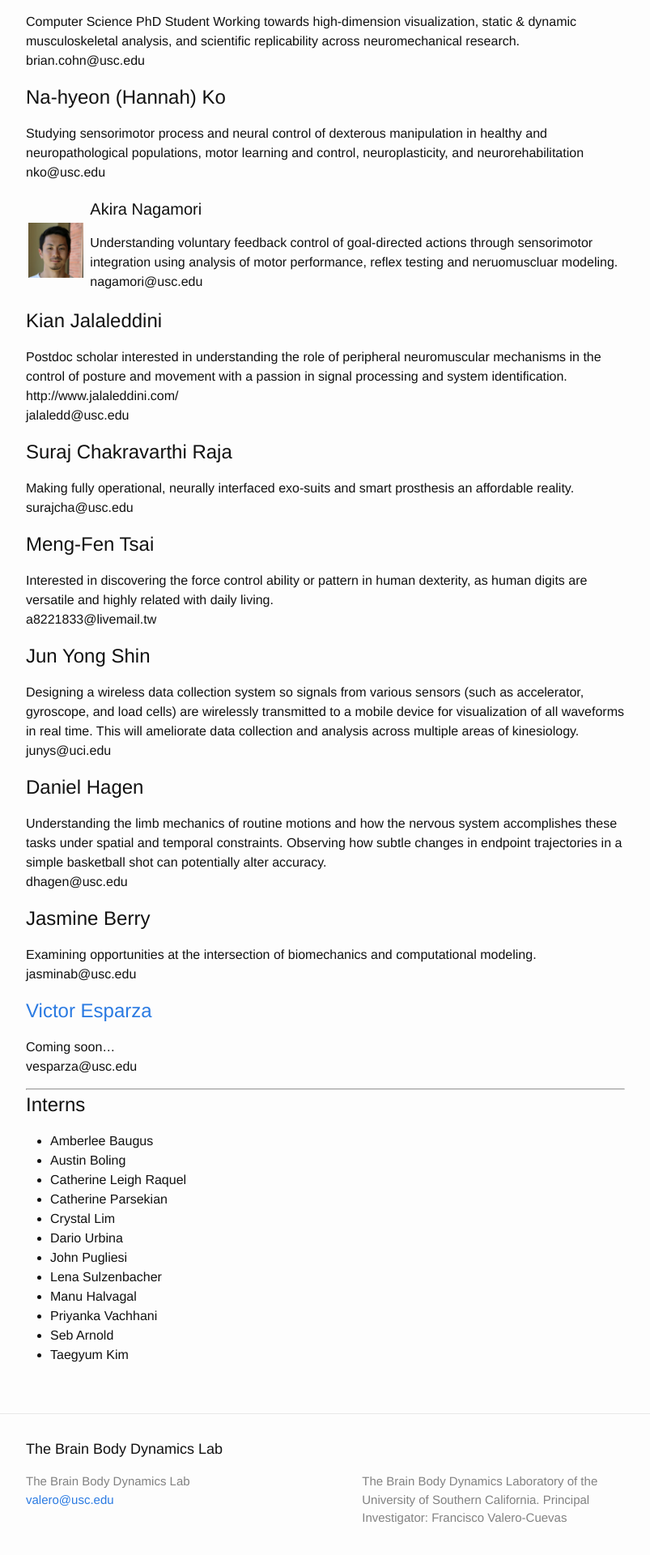
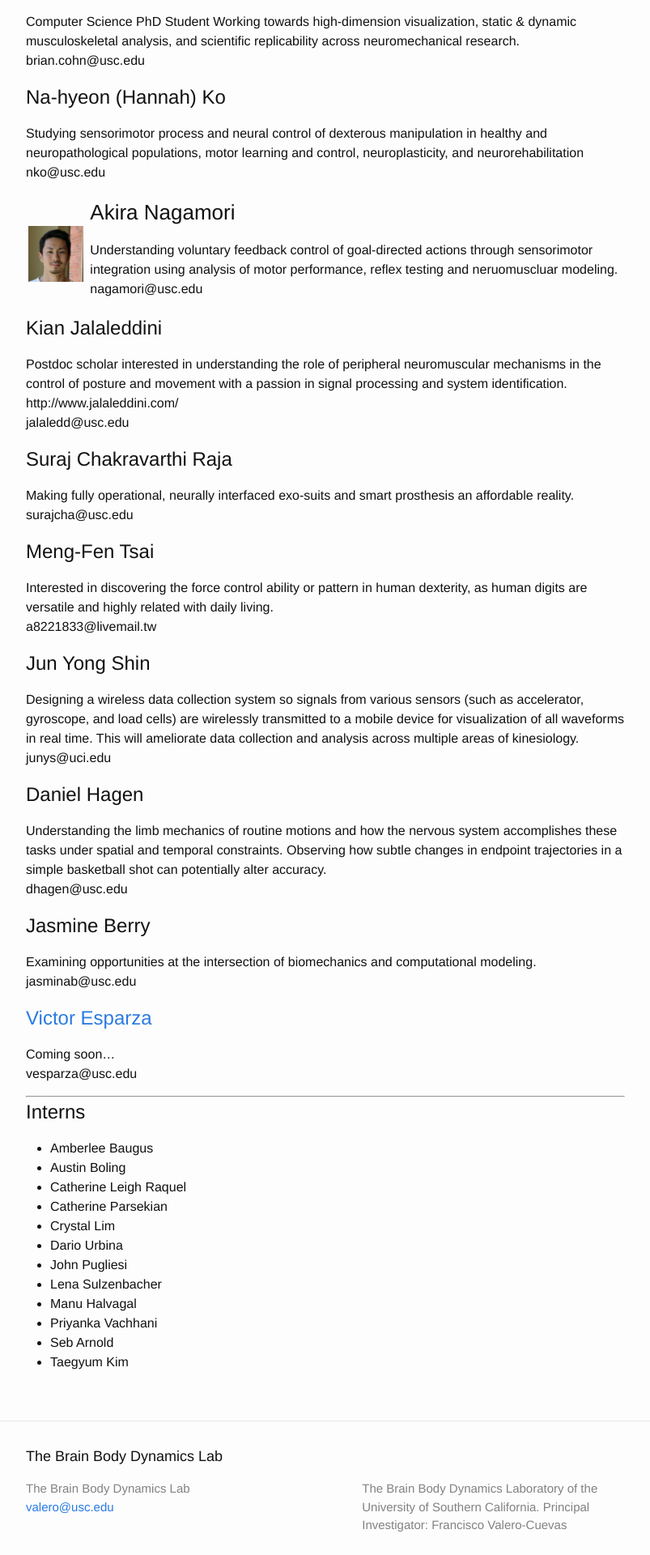
Before and after one commit to usc-bbdl/usc-bbdl.github.io, a Jekyll site: the page built from about.md, in a window 1280 px wide. Shown: the part 1247-3167 px from the top of the page at 81% size, without its empty margins (238-1041 px from the left). Built offline with Jekyll 4.4.1, drawn with Linux system fonts in a browser that asks for light colours.

Commit message:
Update about.md

```diff
--- a/about.md
+++ b/about.md
@@ -52,7 +52,7 @@ nko@usc.edu
 
 <table style="border: none;">
 <tr><td><img src="https://valerolab.org/Photos/akira.jpg"></td>
-<td style="padding-left: 5px;"><h4>Akira Nagamori</h4>
+<td style="padding-left: 5px;"><h3>Akira Nagamori</h3>
 <p>Understanding voluntary feedback control of goal-directed actions through sensorimotor integration using analysis of motor performance, reflex testing and neruomuscluar modeling.<br>
 nagamori@usc.edu</p></td></tr>
 </table>
```
